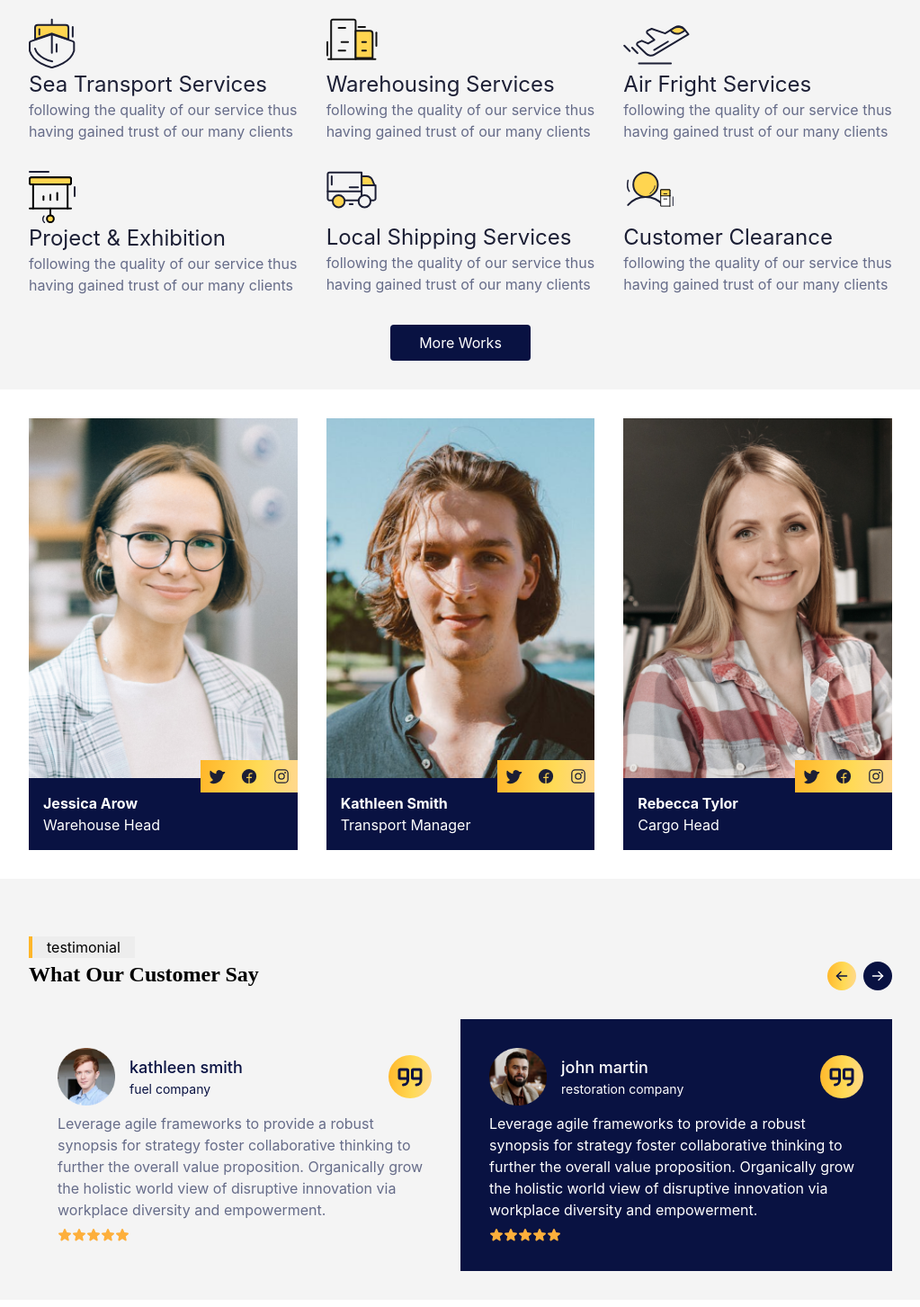
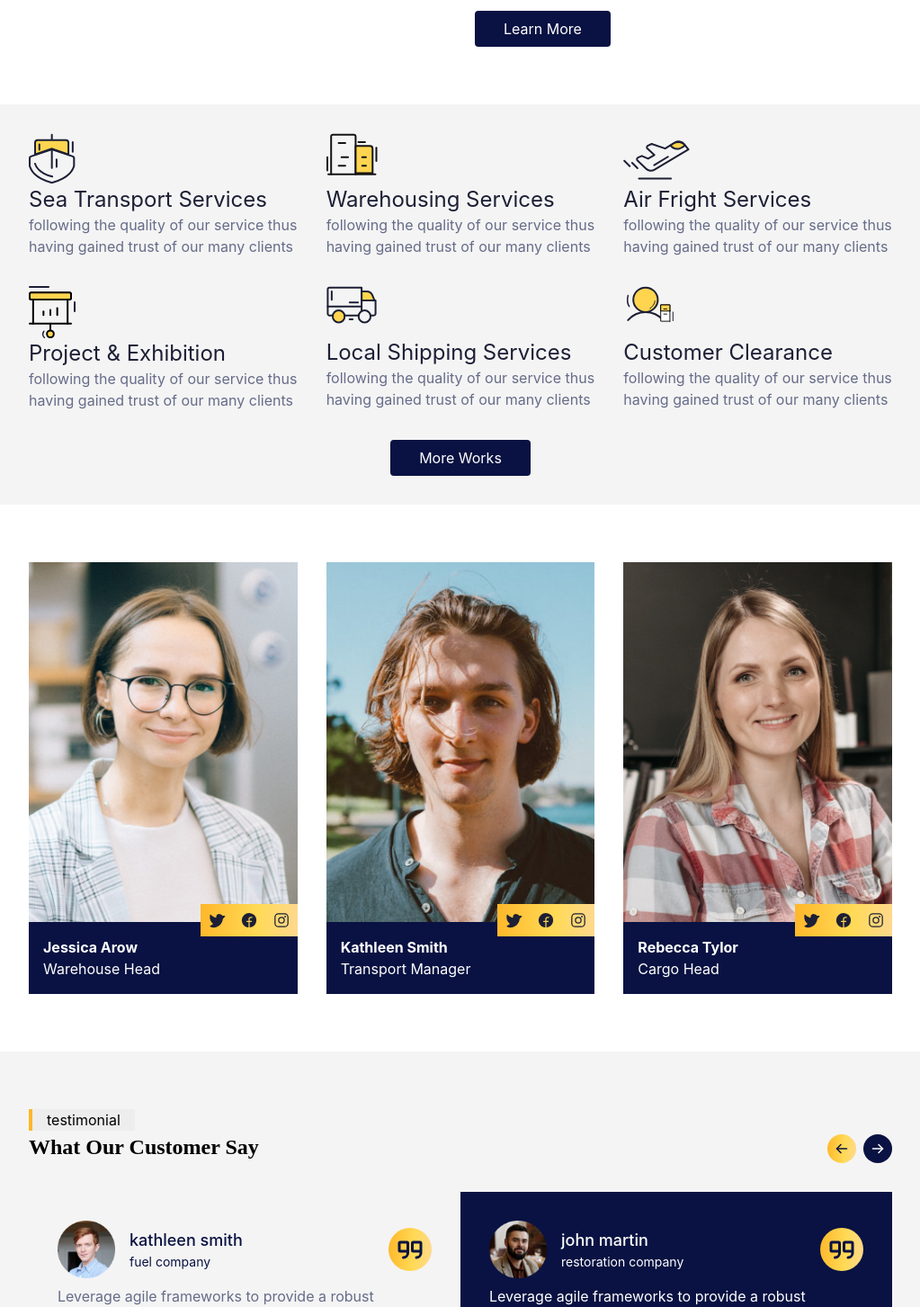
Before and after one commit to smartcollins/logistics, a React (Create React App) app: page /about in a window 1280 px wide. Shown: the part 1082-2535 px from the top of the page at 90% size, without its empty margins (128-1151 px from the left). Built offline with nearby package versions, Linux system fonts and the light colour scheme.

Commit message:
modified About

```diff
--- a/src/pages/About.jsx
+++ b/src/pages/About.jsx
@@ -11,25 +11,26 @@ import Card from '../component/Card';
 import Review from '../component/Review'
 import Price from '../component/Price';
 import Asked from '../component/Asked';
+import Footer from '../component/Footer';
 
 
 
-const About = ()=>{
-    const btnAry = ['our goal','our approach','our target']
-    const btn = btnAry.map((item,idx)=><button key={idx} className=' first:bg-[#FFB82B] first:text-white bg-[#f4f4f4] text-[#1c1f35] capitalize py-2 rounded w-2/4 font-medium'>{item}</button>)
-    return(
-        <div>
+const About = () => {
+    const btnAry = ['our goal', 'our approach', 'our target']
+    const btn = btnAry.map((item, idx) => <button key={idx} className=' first:bg-[#FFB82B] first:text-white bg-[#f4f4f4] text-[#1c1f35] capitalize py-2 rounded w-2/4 font-medium'>{item}</button>)
+    return (
+        <div className=' space-y-16'>
             <div>{banner.slice(1, 2).map((item, idx) => <Banner key={idx} {...item} />)}</div>
             <div>
                 <div className="flex flex-wrap items-center justify-between w-11/12 mx-auto xl:flex-nowrap xl:w-3/4 xl:gap-8">
                     <div className='md:h-[50vh] xl:h-full xl:w-2/4'>
-                        <img className="w-full h-full object-cover " src={side} alt="side-ad"/>
+                        <img className="w-full h-full object-cover" src={side} alt="side-ad" />
                         {/* <img className="w-full object-cover md:h-[50vh] xl:h-full xl:w-2/5 " src={side} alt="side-ad"/> */}
                     </div>
                     <div className="text-left space-y-4 xl:w-2/4">
                         <div className="my-4 capitalize">
                             <Caption txt="about us" txt2="our company overview" />
-                            <p className=" normal-case text-[#666c89]"> Leverage agile frameworks to provide a robust synopsis for strategy foster collaborative thinking to further the overall value proposition.
+                            <p className="normal-case text-[#666c89]">Leverage agile frameworks to provide a robust synopsis for strategy foster collaborative thinking to further the overall value proposition.
                             </p>
                         </div>
                         <div className='flex items-center gap-4'>
@@ -40,27 +41,28 @@ const About = ()=>{
                     </div>
                 </div>
             </div>
-            <div style={{background: color.grayBg}} className=''>
+            <div style={{ background: color.grayBg }}>
                 <div className='text-center py-8 mx-auto w-3/4'>
-                    <Work/>
+                    <Work />
                 </div>
             </div>
-            <div className="space-y-4 w-11/12 gap-8 my-8 mx-auto md:grid md:space-y-0 md:grid-cols-2 xl:grid-cols-3 xl:w-3/4">
-                {card.slice(0,3).map((item, idx) => <div key={idx} className='md:last:hidden xl:last:block'><Card {...item} /></div>)}
+            <div className="space-y-4 w-11/12 gap-8 mx-auto md:grid md:space-y-0 md:grid-cols-2 xl:grid-cols-3 xl:w-3/4">
+                {card.slice(0, 3).map((item, idx) => <div key={idx} className='md:last:hidden xl:last:block'><Card {...item} /></div>)}
             </div>
-            <div style={{background: color.grayBg}} className=''>
+            <div style={{ background: color.grayBg }}>
                 <div className='text-center py-8 mx-auto w-3/4'>
-                    <Review/>
+                    <Review />
                 </div>
             </div>
-            <Price/>
-            <Asked/>
-            <div className="my-8 xl:my-8">
-                <img className=" mx-auto h-16 w-11/12 md:object-cover md:h-full xl:w-3/4" src={sponsor} alt="delivery"/>
+            <Price />
+            <Asked />
+            <div>
+                <img className=" mx-auto h-16 w-11/12 md:object-cover md:h-full xl:w-3/4" src={sponsor} alt="delivery" />
             </div>
             {/* <div className='my-8 h-full mx-auto xl:h-[15vh] xl:w-3/4'>
                 <img className='mx-auto xl:w-full h-full object-cover' src={sponsor} alt="client-logo" />
             </div> */}
+            <Footer />
         </div>
     )
 }
```
